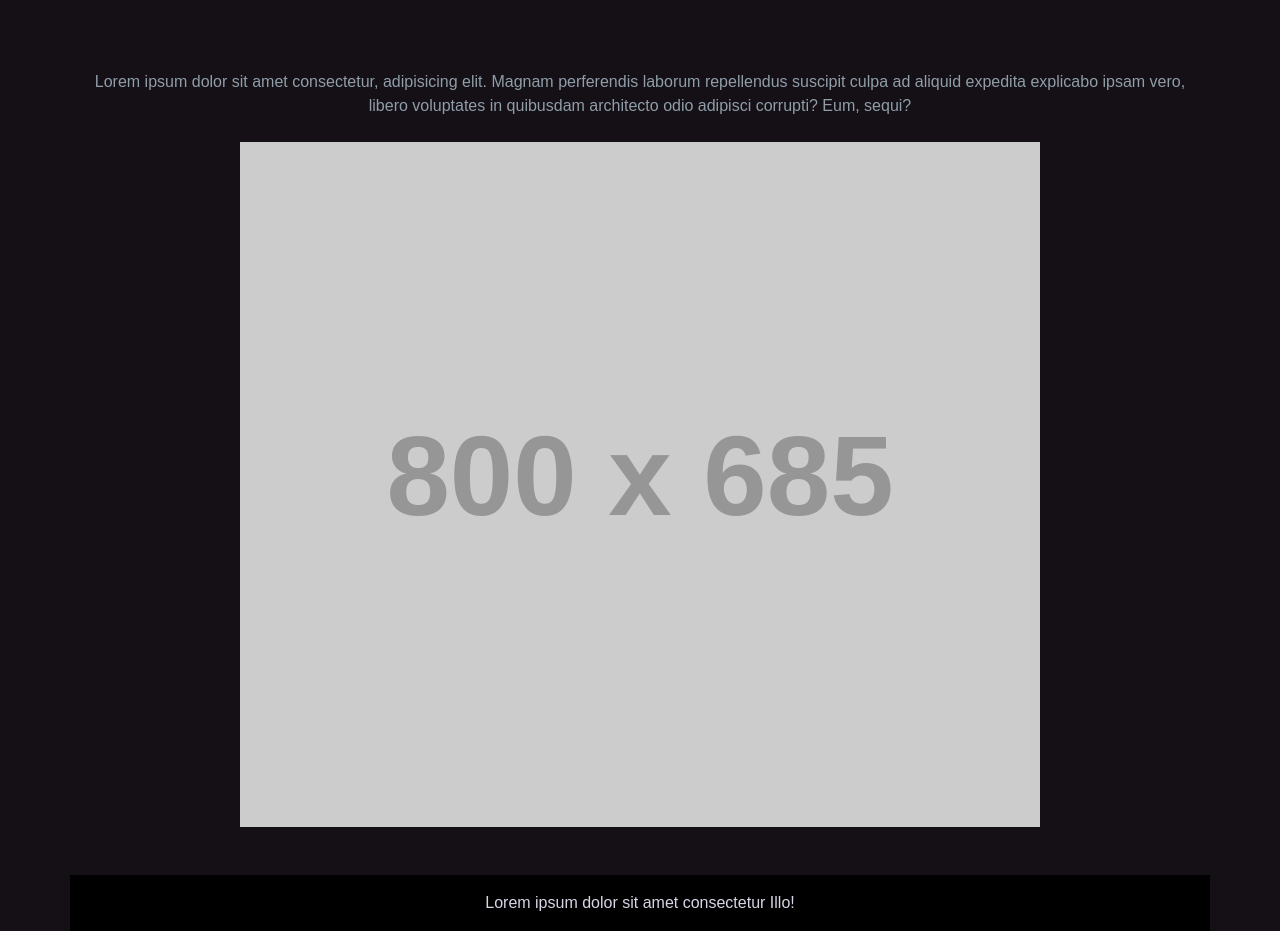
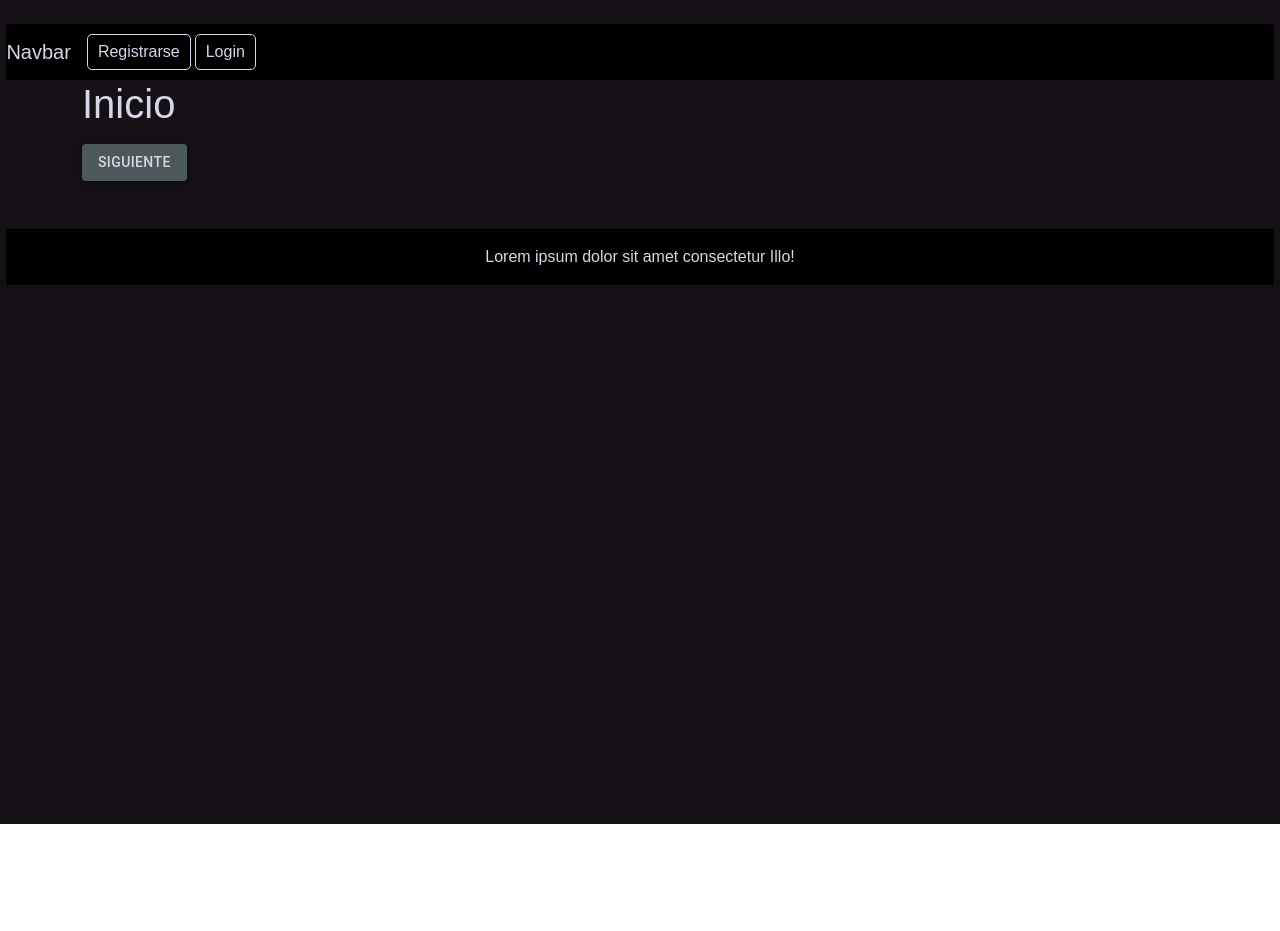
Before and after one commit to Adrian5400/Proyecto-final-G4, a React (Vite) app: page / in a window 1280 px wide. After the commit the page ends 824 px from the top, so only its background shows below. Built offline with nearby package versions, Linux system fonts and the light colour scheme.

Commit message:
Añadida zona de pasos y barra para pasos

```diff
--- a/package.json
+++ b/package.json
@@ -11,6 +11,7 @@
   "dependencies": {
     "@emotion/react": "^11.10.6",
     "@emotion/styled": "^11.10.6",
+    "@material-ui/core": "^4.12.4",
     "@mui/material": "^5.11.11",
     "bootstrap": "^5.2.3",
     "react": "^18.2.0",
--- a/src/App.jsx
+++ b/src/App.jsx
@@ -11,7 +11,7 @@ function App() {
 
   return (
     <div className="App">
-      <Home />
+      <Pasos />
     </div>
   )
 }
--- /dev/null
+++ b/src/pages/BarraPasos.jsx
@@ -0,0 +1,105 @@
+import * as React from 'react';
+import Stepper from '@mui/material/Stepper';
+import Step from '@mui/material/Step';
+import StepLabel from '@mui/material/StepLabel';
+import StepContent from '@mui/material/StepContent';
+import Button from '@mui/material/Button';
+import Typography from '@mui/material/Typography';
+import Box from '@mui/material/Box';
+
+function getPasos() {
+  return ['Primer paso de la operación', 'Segundo paso de la operación', 'Tercer paso de la operación'];
+}
+
+function getPasoContenido(step) {
+  switch (step) {
+    case 0:
+      return "Lorem ipsum dolor sit amet consectetur adipisicing elit. Quisquam, quod.";
+    case 1:
+      return "Lorem ipsum dolor sit amet consectetur adipisicing elit.";
+    case 2:
+      return "Prueba prueba prueba prueba";
+    default:
+      return 'Unknown step';
+  }
+}
+
+function getDiv(step) {
+  switch (step) {
+    case 0:
+      return (
+        <div className="div1" style={{ backgroundColor: 'var(--color3)', color: 'var(--color5)' }}>
+          <img src="https://i.ibb.co/0hY1Z1T/1.png" alt="1" border="0" />
+        </div>
+      );
+    case 1:
+      return (
+        <div className="div2" style={{ backgroundColor: 'var(--color4)', color: 'var(--color1)' }}>
+          <Typography variant="h6">Paso 2</Typography>
+        </div>
+      );
+    case 2:
+      return (
+        <div className="div3" style={{ backgroundColor: 'var(--color2)', color: 'var(--color5)' }}>
+          <Typography variant="h6">Paso 3</Typography>
+        </div>
+      );
+    default:
+      return null;
+  }
+}
+
+function ZonaPasos() {
+  const [pasoActual, setPaso] = React.useState(0);
+  const pasos = getPasos();
+
+  const Siguiente = () => {
+    setPaso(pasoActual + 1);
+  }
+
+  const Atras = () => {
+    setPaso(pasoActual - 1);
+  }
+
+  return (
+    <Box sx={{ display: 'flex', alignItems: 'flex-start', width: '100%' }}>
+      <Box sx={{ width: '50%', mr: 2 }}>
+        <Stepper pasoActual={pasoActual} orientation="vertical">
+          {pasos.map((label, index) => (
+            <Step key={label}>
+              <StepLabel>{label}</StepLabel>
+              <StepContent>
+                <Typography>{getPasoContenido(index)}</Typography>
+                <Box sx={{ mb: 2 }}>
+                  <div>
+                    <Button
+                      variant="contained"
+                      onClick={Atras}
+                      sx={{ mt: 1, mr: 1 }}
+                      style={{ backgroundColor: 'var(--color5)', color: 'var(--color1)' }}
+                    >
+                      Atrás
+                    </Button>
+                    <Button
+                      variant="contained"
+                      sx={{ mt: 1, mr: 1 }}
+                      onClick={Siguiente}
+                      style={{ backgroundColor: 'var(--color3)', color: 'var(--color5)' }}
+                    >
+                      {index === pasos.length - 1 ? 'Terminar' : 'Siguiente'}
+                    </Button>
+                  </div>
+                </Box>
+              </StepContent>
+            </Step>
+            ))}
+        </Stepper>
+        </Box>
+        <Box sx={{ width: '50%' }}>
+            {getDiv(pasoActual)}
+        </Box>
+    </Box>
+    );
+}
+
+export default ZonaPasos;
--- a/src/pages/CardTemporal.jsx
+++ b/src/pages/CardTemporal.jsx
@@ -5,7 +5,8 @@ import Card from 'react-bootstrap/Card';
 
 function Carta() {
     return (
-<Card style={{ width: '10rem' }}>
+
+<Card>
 <Card.Img variant="top" src="http://via.placeholder.com/100x100" />
 <Card.Body>
     <Card.Title>Card Title</Card.Title>
@@ -16,6 +17,7 @@ function Carta() {
     <Button variant="primary">Go somewhere</Button>
 </Card.Body>
 </Card>
+
     );
 }
 
--- /dev/null
+++ b/src/pages/InicioPasos.jsx
@@ -0,0 +1,32 @@
+
+
+
+import React, { useState } from 'react';
+import Button from '@mui/material/Button';
+import ZonaPasos from './BarraPasos';
+
+function Inicio() {
+  const [mostrarPasos, setMostrarPasos] = useState(false);
+
+  const handleSiguienteClick = () => {
+    setMostrarPasos(true);
+  };
+
+  return (
+    <div style={{ backgroundColor: 'var(--color2)' }}>
+      <h1 style={{ color: 'var(--color5)' }}>Inicio</h1>
+      {!mostrarPasos && (
+        <Button
+          variant="contained"
+          sx={{ mt: 1, mr: 1, backgroundColor: 'var(--color3)', color: 'var(--color5)' }}
+          onClick={handleSiguienteClick}
+        >
+          Siguiente
+        </Button>
+      )}
+      {mostrarPasos && <ZonaPasos />}
+    </div>
+  );
+}
+
+export default Inicio;
--- a/src/pages/Pasos.jsx
+++ b/src/pages/Pasos.jsx
@@ -1,7 +1,9 @@
 import BarraNav from "./BarraNav";
 import React from "react";
 import Carta from "./CardTemporal";
-
+import "./css/pasos.css";
+import { Card } from "react-bootstrap";
+import Inicio from "./InicioPasos";
 
 function Pasos() {
     return (
@@ -9,15 +11,9 @@ function Pasos() {
             <BarraNav />
             <div className="container">
                 <div className="row">
-                    <div className="col-md-12 mt-4 text-center">
-                        <div className="row">
-
-                        </div>
-
-
+                    <Inicio></Inicio>
                     </div>
                 </div>
-            </div>
 
             <footer className="mt-5" style={{ backgroundColor: "var(--color1)", maxWidth: "100vw", overflowX: "hidden" }}>
                 <div className="row">
@@ -29,6 +25,8 @@ function Pasos() {
                 </div>
             </footer>
         </div>
+
+
     );
 }
 
--- /dev/null
+++ b/src/pages/css/pasos.css
@@ -0,0 +1,5 @@
+.contenedor{
+    width:99vw;
+    max-width: 100vw;
+    margin: 0 auto;
+}
```
Also changed, not shown: 1 other file (tests, documents, lock files or other folders).
